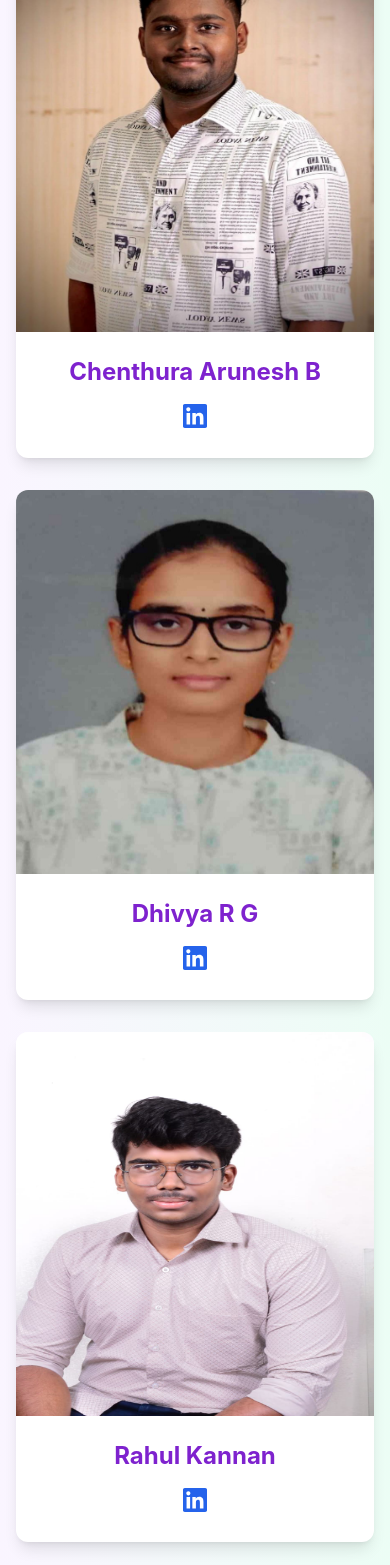
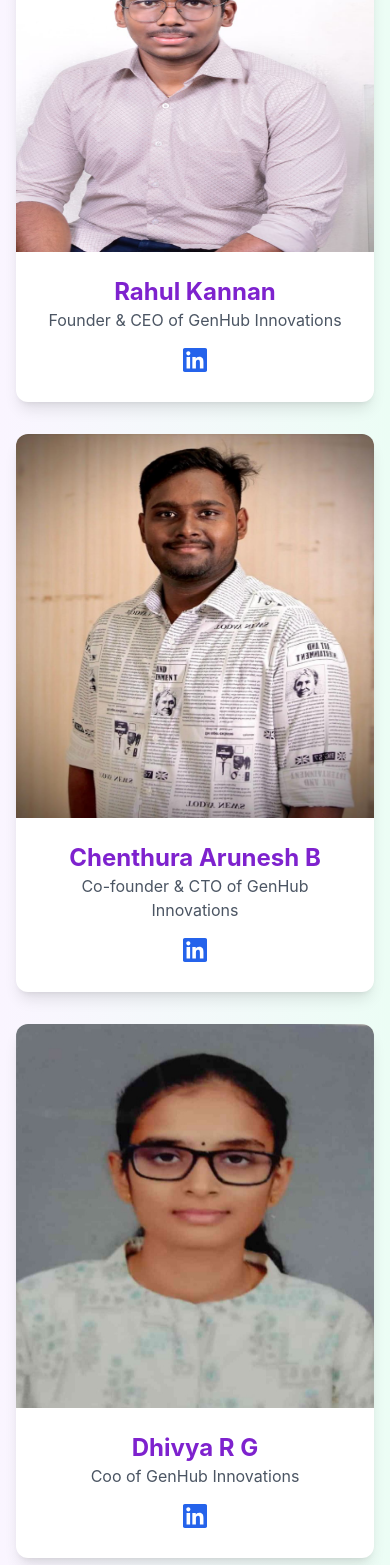
Before and after one commit to Mefisto04/Genhub-Frontend, a React (Create React App) app: page /about in a window 390 px wide. Shown: the part 2793-4358 px from the top of the page. Built offline with nearby package versions, Linux system fonts and the light colour scheme; no server answers.

Commit message:
Refactor App layout for improved responsiveness

```diff
--- a/src/App.js
+++ b/src/App.js
@@ -33,8 +33,9 @@ function App() {
         animate="animate"
         className="pt-20 pb-20 min-h-[calc(100vh-5rem)] flex items-center justify-center"
       >
+        <div className="max-w-7xl mx-auto px-4 sm:px-6 lg:px-8 flex flex-col  items-center justify-between">
+          {/* Left: Text Content */}
           <div className="max-w-7xl mx-auto px-4 sm:px-6 lg:px-8 flex flex-col lg:flex-row items-center justify-between">
-          {/* Left: Text Content */}
             <div className="max-w-2xl text-center lg:text-left">
               <motion.h1
                 variants={fadeIn}
@@ -42,9 +43,13 @@ function App() {
               >
                 AI-Powered Skin Disease Detection
               </motion.h1>
-            <motion.p variants={fadeIn} className="mt-4 text-xl text-gray-600">
-              Get instant, accurate skin condition analysis powered by advanced
-              AI. Upload an image or use your camera for real-time detection.
+              <motion.p
+                variants={fadeIn}
+                className="mt-4 text-xl text-gray-600"
+              >
+                Get instant, accurate skin condition analysis powered by
+                advanced AI. Upload an image or use your camera for real-time
+                detection.
               </motion.p>
               <motion.div variants={fadeIn} className="mt-8 space-x-4">
                 <Link
@@ -69,6 +74,25 @@ function App() {
                 alt="AI Skin Analysis"
                 className="w-full max-w-md rounded-lg shadow-lg"
               />
+            </div>
+          </div>
+          <div className="max-w-7xl mx-auto px-4 sm:px-6 lg:px-8 flex flex-col lg:flex-row items-center justify-between">
+            <motion.div
+              variants={fadeIn}
+              className="mt-10 text-lg text-gray-600"
+            >
+              <p>
+                Our platform offers a comprehensive analysis of various skin
+                conditions, ensuring you receive the best possible care. With
+                our user-friendly interface, you can easily navigate through the
+                features and get the information you need.
+              </p>
+              <p className="mt-4">
+                Join our community of users who are taking proactive steps
+                towards better skin health. Stay informed with the latest
+                updates and tips from dermatology experts.
+              </p>
+            </motion.div>
           </div>
         </div>
       </motion.section>
--- a/src/components/About.js
+++ b/src/components/About.js
@@ -163,6 +163,44 @@ function About() {
             Meet the Team
           </h2>
           <div className="grid grid-cols-1 md:grid-cols-3 gap-8">
+            <motion.div
+              initial={{ opacity: 0, y: 20 }}
+              animate={{ opacity: 1, y: 0 }}
+              transition={{ delay: 0.5 }}
+              whileHover={{ y: -10 }}
+              className="bg-white rounded-xl shadow-lg overflow-hidden"
+            >
+              <div className="h-[24rem] overflow-hidden">
+                <img
+                  src="/rahul.png"
+                  alt="Team Member 3"
+                  className="w-full h-full object-top"
+                />
+              </div>
+              <div className="p-6 text-center">
+                <h3 className="text-2xl font-bold text-purple-700">
+                  Rahul Kannan
+                </h3>
+                <p className="text-gray-600">
+                  Founder & CEO of GenHub Innovations
+                </p>
+                <a
+                  href="http://www.linkedin.com/in/rk0784"
+                  target="_blank"
+                  rel="noopener noreferrer"
+                  className="inline-block text-blue-600 hover:text-blue-800 mt-4"
+                >
+                  <svg
+                    className="w-6 h-6 mx-auto"
+                    fill="currentColor"
+                    viewBox="0 0 24 24"
+                    aria-hidden="true"
+                  >
+                    <path d="M20.447 20.452h-3.554v-5.569c0-1.328-.027-3.037-1.852-3.037-1.853 0-2.136 1.445-2.136 2.939v5.667H9.351V9h3.414v1.561h.046c.477-.9 1.637-1.85 3.37-1.85 3.601 0 4.267 2.37 4.267 5.455v6.286zM5.337 7.433c-1.144 0-2.063-.926-2.063-2.065 0-1.138.92-2.063 2.063-2.063 1.14 0 2.064.925 2.064 2.063 0 1.139-.925 2.065-2.064 2.065zm1.782 13.019H3.555V9h3.564v11.452zM22.225 0H1.771C.792 0 0 .774 0 1.729v20.542C0 23.227.792 24 1.771 24h20.451C23.2 24 24 23.227 24 22.271V1.729C24 .774 23.2 0 22.222 0h.003z" />
+                  </svg>
+                </a>
+              </div>
+            </motion.div>
             {/* Team Member 1 */}
             <motion.div
               initial={{ opacity: 0, y: 20 }}
@@ -182,6 +220,9 @@ function About() {
                 <h3 className="text-2xl font-bold text-purple-700">
                   Chenthura Arunesh B
                 </h3>
+                <p className="text-gray-600">
+                  Co-founder & CTO of GenHub Innovations
+                </p>
                 <a
                   href="http://www.linkedin.com/in/chenthura-arunesh-ab2034283"
                   target="_blank"
@@ -219,6 +260,7 @@ function About() {
                 <h3 className="text-2xl font-bold text-purple-700">
                   Dhivya R G
                 </h3>
+                <p className="text-gray-600">Coo of GenHub Innovations</p>
                 <a
                   href="https://www.linkedin.com/in/dhivya-r-g-28046725b"
                   target="_blank"
@@ -238,41 +280,6 @@ function About() {
             </motion.div>
 
             {/* Team Member 3 */}
-            <motion.div
-              initial={{ opacity: 0, y: 20 }}
-              animate={{ opacity: 1, y: 0 }}
-              transition={{ delay: 0.5 }}
-              whileHover={{ y: -10 }}
-              className="bg-white rounded-xl shadow-lg overflow-hidden"
-            >
-              <div className="h-[24rem] overflow-hidden">
-                <img
-                  src="/rahul.png"
-                  alt="Team Member 3"
-                  className="w-full h-full object-top"
-                />
-              </div>
-              <div className="p-6 text-center">
-                <h3 className="text-2xl font-bold text-purple-700">
-                  Rahul Kannan
-                </h3>
-                <a
-                  href="http://www.linkedin.com/in/rk0784"
-                  target="_blank"
-                  rel="noopener noreferrer"
-                  className="inline-block text-blue-600 hover:text-blue-800 mt-4"
-                >
-                  <svg
-                    className="w-6 h-6 mx-auto"
-                    fill="currentColor"
-                    viewBox="0 0 24 24"
-                    aria-hidden="true"
-                  >
-                    <path d="M20.447 20.452h-3.554v-5.569c0-1.328-.027-3.037-1.852-3.037-1.853 0-2.136 1.445-2.136 2.939v5.667H9.351V9h3.414v1.561h.046c.477-.9 1.637-1.85 3.37-1.85 3.601 0 4.267 2.37 4.267 5.455v6.286zM5.337 7.433c-1.144 0-2.063-.926-2.063-2.065 0-1.138.92-2.063 2.063-2.063 1.14 0 2.064.925 2.064 2.063 0 1.139-.925 2.065-2.064 2.065zm1.782 13.019H3.555V9h3.564v11.452zM22.225 0H1.771C.792 0 0 .774 0 1.729v20.542C0 23.227.792 24 1.771 24h20.451C23.2 24 24 23.227 24 22.271V1.729C24 .774 23.2 0 22.222 0h.003z" />
-                  </svg>
-                </a>
-              </div>
-            </motion.div>
           </div>
         </div>
       </section>
--- a/src/components/Blog.js
+++ b/src/components/Blog.js
@@ -66,14 +66,14 @@ const Blog = () => {
         </div>
       ) : (
         <>
-          <div className="space-y-10">
+          <div className="grid grid-cols-1 md:grid-cols-2 lg:grid-cols-3 gap-8">
             {currentPosts.map((post) => (
               <div
                 key={post._id}
-                className="bg-white rounded-xl shadow-lg overflow-hidden border border-gray-200 transition-all hover:shadow-xl"
+                className="bg-white rounded-xl shadow-lg overflow-hidden border border-gray-200 transition-all hover:shadow-xl h-full flex flex-col"
               >
                 {post.image_data && (
-                  <div className="w-full h-80 overflow-hidden">
+                  <div className="w-full h-56 overflow-hidden">
                     <img
                       src={post.image_data}
                       alt={post.title}
@@ -81,14 +81,14 @@ const Blog = () => {
                     />
                   </div>
                 )}
-                <div className="p-8">
+                <div className="p-6 flex-grow flex flex-col">
                   <p className="text-sm text-gray-500 mb-2">
                     {formatDate(post.created_at)} • By {post.author_name}
                   </p>
-                  <h2 className="text-2xl font-bold text-gray-800 mb-4">
+                  <h2 className="text-xl font-bold text-gray-800 mb-3">
                     {post.title}
                   </h2>
-                  <div className="prose max-w-none text-gray-600 mb-6">
+                  <div className="prose max-w-none text-gray-600 mb-4 flex-grow">
                     {/* Show a preview of the content (first 250 characters) */}
                     {post.content.length > 250
                       ? `${post.content.substring(0, 250)}...`
@@ -96,7 +96,7 @@ const Blog = () => {
                   </div>
                   <Link
                     to={`/blog/${post._id}`}
-                    className="inline-block bg-purple-600 text-white px-6 py-3 rounded-lg hover:bg-purple-700 transition duration-300"
+                    className="inline-block bg-purple-600 text-white px-5 py-2 rounded-lg hover:bg-purple-700 transition duration-300 mt-auto"
                   >
                     Read More
                   </Link>
--- a/src/components/Navbar.js
+++ b/src/components/Navbar.js
@@ -76,7 +76,7 @@ function Navbar() {
           </Link>
 
           {/* Desktop Navigation */}
-          <div className="hidden md:flex md:items-center md:space-x-8">
+          <div className="hidden md:flex md:items-center md:space-x-8 ml-auto">
             <Link
               to="/"
               className={`px-3 py-2 rounded-md text-sm font-medium transition-colors ${
@@ -174,7 +174,7 @@ function Navbar() {
                 <div className="flex space-x-4">
                   <Link
                     to="/login"
-                    className="text-gray-300 hover:bg-gray-700 hover:text-white px-3 py-2 rounded-md text-sm font-medium"
+                    className="bg-violet-700 hover:bg-blue-700 text-white px-3 py-2 rounded-md text-sm font-medium"
                   >
                     Login
                   </Link>
--- a/src/index.css
+++ b/src/index.css
@@ -19,7 +19,7 @@ body {
 .main-content {
   padding-top: 5rem; /* Space for navbar */
   min-height: calc(100vh - 5rem);
-  /* margin-top: 0.1rem; Small additional margin */
+  margin-top: -5rem;
   display: flex;
   flex-direction: column;
 }
@@ -29,7 +29,7 @@ body {
   display: flex;
   flex-direction: column;
   justify-content: center;
-  min-height: calc(100vh - 10rem); /* Account for navbar and footer */
+  min-height: calc(100vh - 10rem);
   padding: 2rem 0;
 }
 
```
Also changed, not shown: src/components/Dashboard.js (+18 -31 lines). Lines whose indentation alone changed are shown as unchanged.
